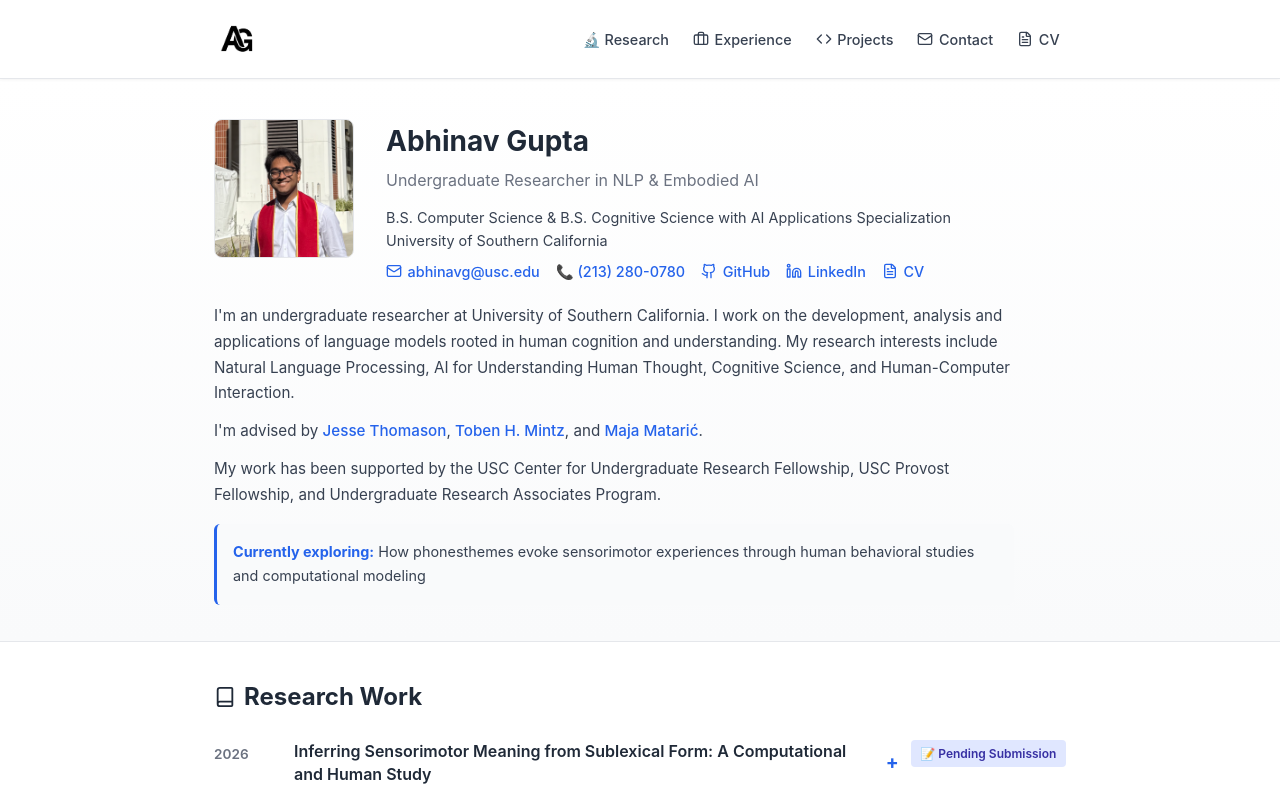
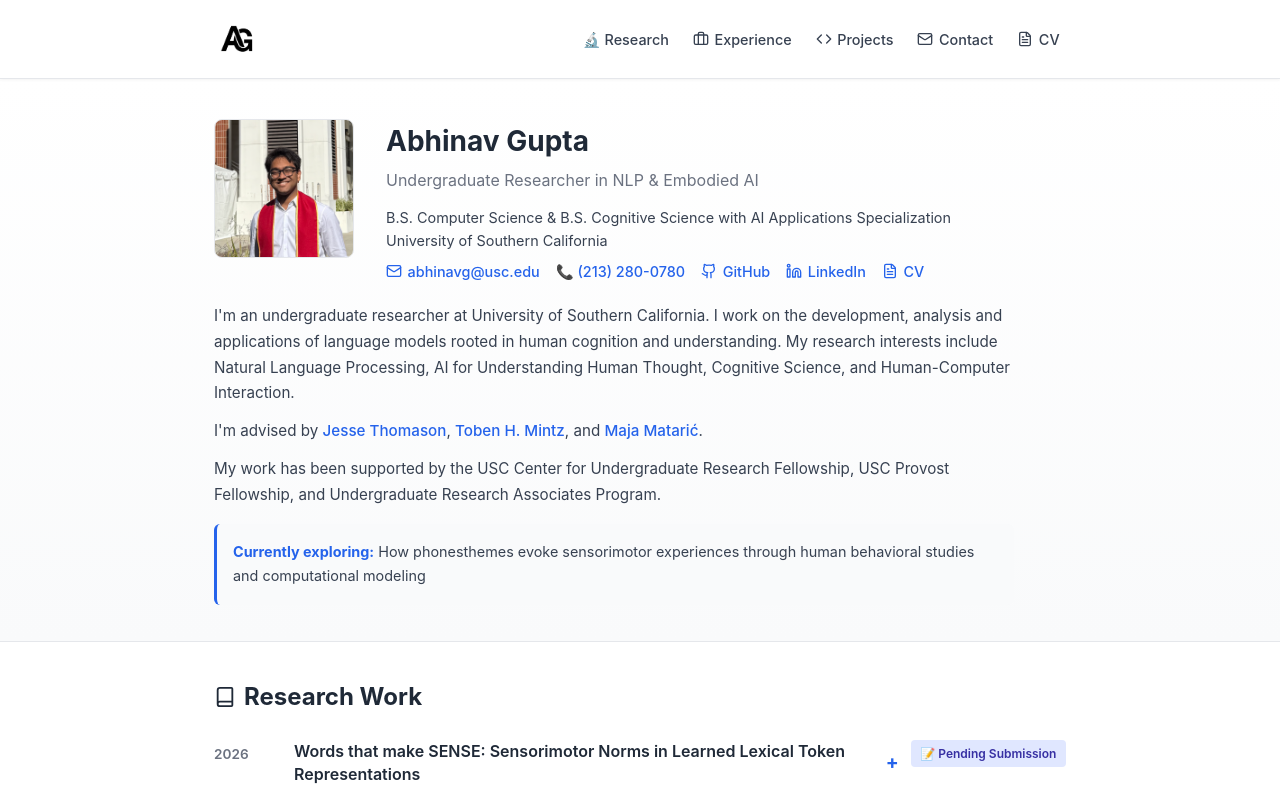
Before and after one commit to abhinav-usc/personal-website, a React (Vite) app: page / in a window 1280 px wide. Shown: the top 795 px of the page. Built offline with nearby package versions, Linux system fonts and the light colour scheme.

Commit message:
updated name of new project

```diff
--- a/src/App.jsx
+++ b/src/App.jsx
@@ -50,7 +50,7 @@ function App() {
 
   const researchProjects = [
     {
-      title: "Inferring Sensorimotor Meaning from Sublexical Form: A Computational and Human Study",
+      title: "Words that make SENSE: Sensorimotor Norms in Learned Lexical Token Representations",
       authors: ["Abhinav Gupta", "Jesse Thomason", "Toben H. Mintz"],
       venue: "ACL 2026 (Pending Submission)",
       year: "2026",
```
